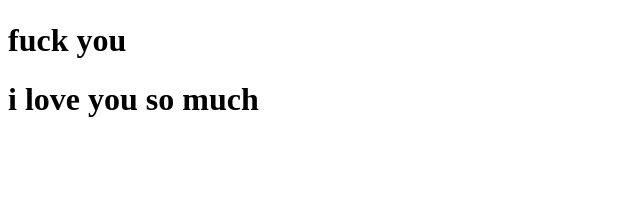
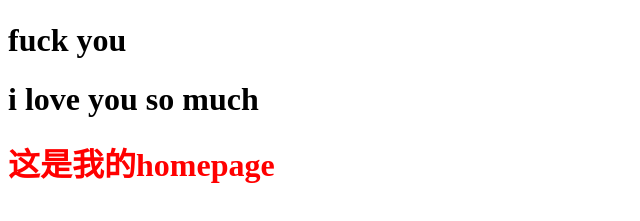
Before and after one commit to HKChina/MyResume, a website: page index.html in a window 1280 px wide. Shown: the part 411-632 px from the top of the page, without its empty margins (0-640 px from the left). Drawn offline with Linux system fonts and the light colour scheme.

Commit message:
删除html文件夹 添加h1 字体红色

```diff
--- a/index.html
+++ b/index.html
@@ -68,5 +68,6 @@
 </script>
 <h1>fuck you</h1>
 <h1>i love you so much</h1>
+<h1 style="color: red;">这是我的homepage</h1>
 </body>
 </html>
```
